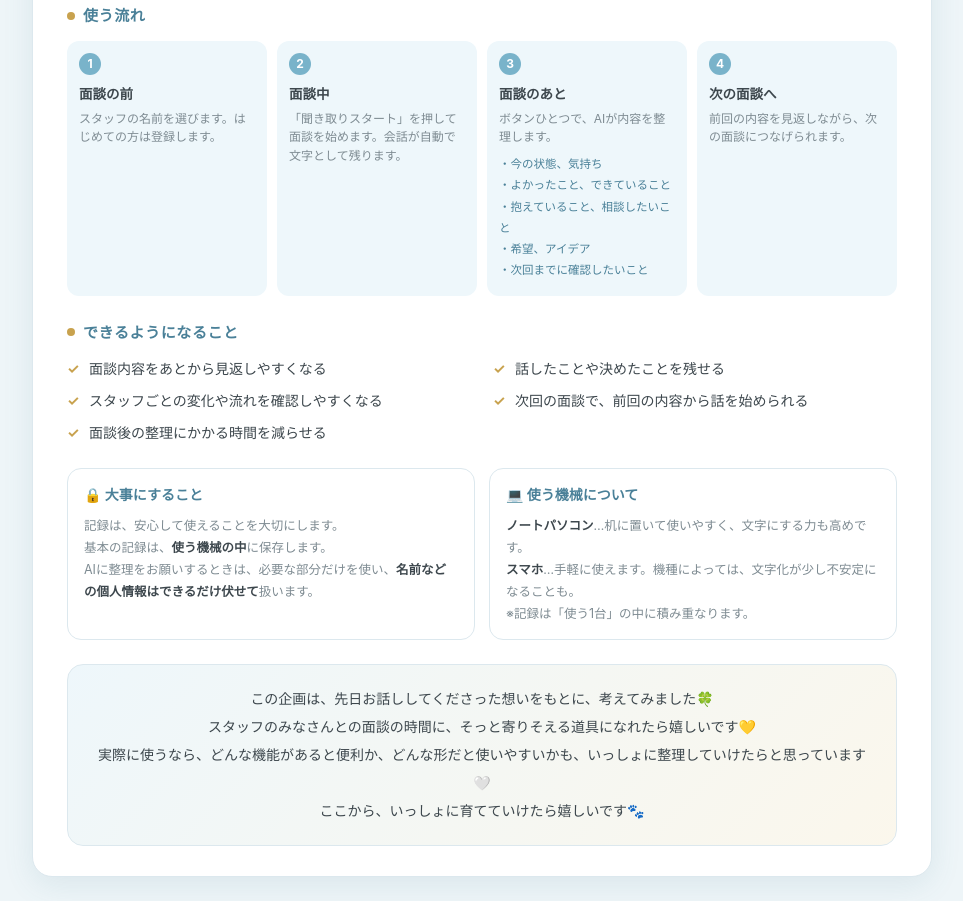
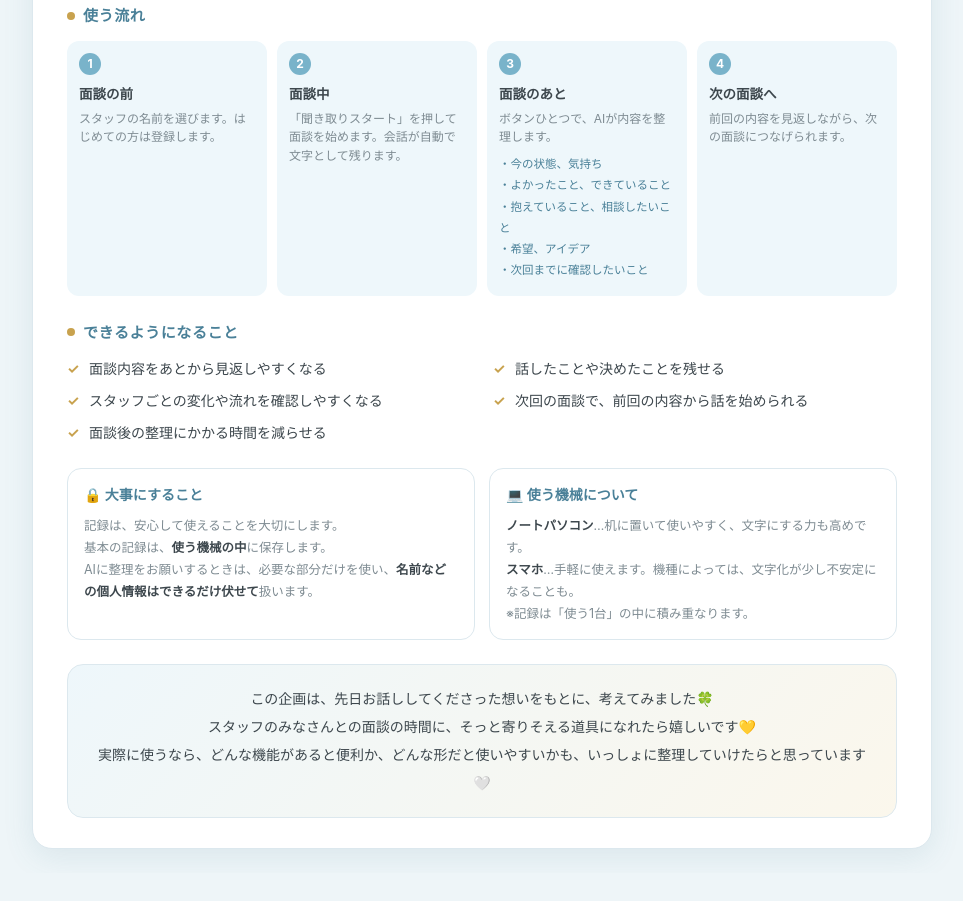
Before and after one commit to begracenao-alt/mendan, a plain HTML site: page index.html in a window 1280 px wide. Shown: the part 590-1491 px from the top of the page, without its empty margins (158-1121 px from the left). After the commit the page ends 1463 px from the top, so only its background shows below. Drawn offline with Linux system fonts and the light colour scheme.

Commit message:
締めの最後の一文をカット（手打ちのあたたかい言葉を添えられるように）
Co-Authored-By: Claude Opus 4.8 (1M context) <noreply@anthropic.com>

```diff
--- a/index.html
+++ b/index.html
@@ -185,8 +185,7 @@
     <div class="closing">
       <p>この企画は、先日お話ししてくださった想いをもとに、考えてみました🍀<br>
       スタッフのみなさんとの面談の時間に、そっと寄りそえる道具になれたら嬉しいです💛<br>
-      実際に使うなら、どんな機能があると便利か、どんな形だと使いやすいかも、いっしょに整理していけたらと思っています🤍<br>
-      ここから、いっしょに育てていけたら嬉しいです🐾</p>
+      実際に使うなら、どんな機能があると便利か、どんな形だと使いやすいかも、いっしょに整理していけたらと思っています🤍</p>
     </div>
 
   </div>
```
